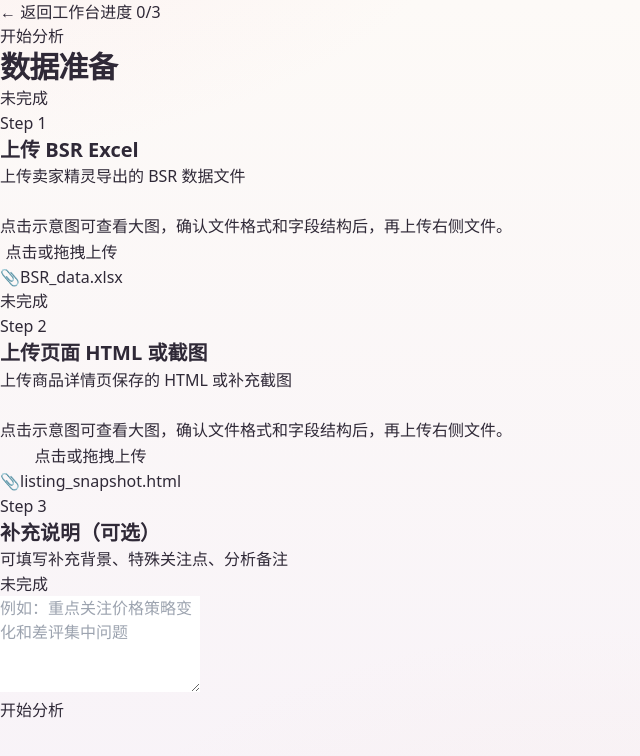
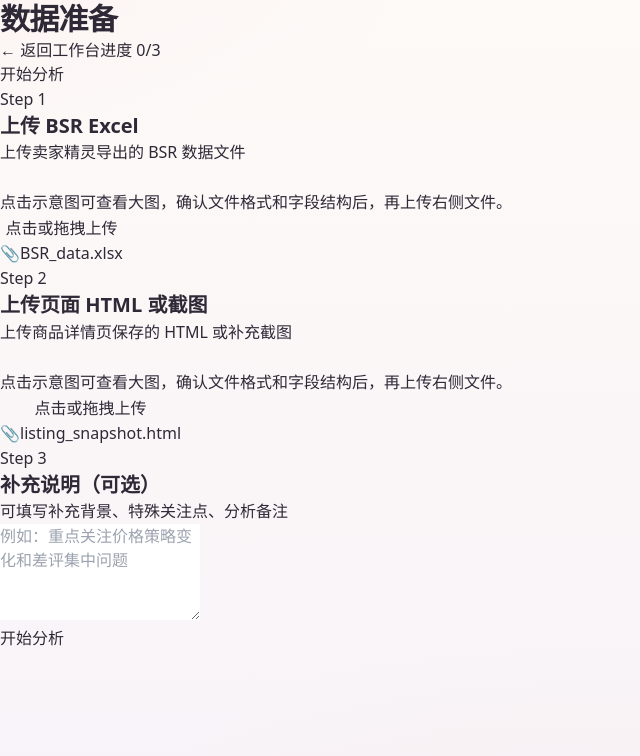
Before and after one commit to Adsel-sudo/Market-Competitor-Analysis-Platform, a Next.js app in the folder frontend/: page /data-prep in a window 1280 px wide. Shown: the top 756 px of the page, without its empty margins (0-640 px from the left). Built offline with nearby package versions, Linux system fonts and the light colour scheme.

Commit message:
Adjust data prep/report layouts and preview modal styling

```diff
--- a/frontend/components/analysis-report/analysis-report-page.tsx
+++ b/frontend/components/analysis-report/analysis-report-page.tsx
@@ -42,7 +42,7 @@ export function AnalysisReportPage({ taskTitle, targetName, statusText }: Analys
   );
 
   return (
-    <PageShell className="h-screen overflow-hidden py-4">
+    <PageShell className="h-screen overflow-hidden px-3 py-4">
       <SectionContainer className="flex h-full max-w-[1600px] flex-col gap-4">
         <div className="flex items-center justify-between">
           <SecondaryButton onClick={() => router.push("/")}>← 返回首页</SecondaryButton>
--- a/frontend/components/data-preparation/data-preparation-page.tsx
+++ b/frontend/components/data-preparation/data-preparation-page.tsx
@@ -38,22 +38,21 @@ export function DataPreparationPage({ moduleName, targetObject }: DataPreparatio
   return (
     <PageShell className="h-screen overflow-hidden px-5 pt-2 lg:px-8 lg:pt-3 xl:px-12">
       <SectionContainer className="flex h-full flex-col space-y-3">
-        <div className="mx-auto flex w-full max-w-[1220px] items-center justify-center gap-5">
-          <header className="glass-card flex w-[64%] max-w-[860px] items-center justify-between rounded-[24px] px-5 py-2 lg:px-7">
+        <div className="mx-auto flex w-full max-w-[1380px] items-center justify-center gap-5">
+          <h1 className="shrink-0 text-[34px] font-semibold leading-none tracking-tight text-[#4a3f63]">数据准备</h1>
+          <header className="glass-card flex w-[58%] max-w-[860px] items-center justify-between rounded-[24px] px-5 py-2 lg:px-7">
             <SecondaryButton onClick={() => router.push("/")}>← 返回工作台</SecondaryButton>
             <span className="rounded-full bg-[color:var(--accent-secondary)] px-3 py-1 text-xs text-[color:var(--accent-primary)]">
               进度 {completedCount}/3
             </span>
           </header>
-          <PrimaryButton onClick={jumpToPage3}>开始分析</PrimaryButton>
+          <PrimaryButton className="shrink-0" onClick={jumpToPage3}>
+            开始分析
+          </PrimaryButton>
         </div>
 
         <GlassCard className="mx-auto flex min-h-0 w-full max-w-[1820px] flex-1 flex-col space-y-5 p-6 pt-4 lg:p-8 lg:pt-5">
-          <div className="flex items-start justify-between shrink-0">
-            <h1 className="text-[34px] font-semibold leading-none tracking-tight text-[#4a3f63]">数据准备</h1>
-          </div>
-
-          <div className="grid min-h-0 flex-1 gap-4 lg:grid-cols-[72px_minmax(0,1fr)]">
+          <div className="grid min-h-0 flex-1 gap-4 overflow-y-auto pr-2 lg:grid-cols-[72px_minmax(0,1fr)]">
             <aside className="hidden lg:flex lg:items-center lg:justify-center">
               <div className="relative flex h-[84%] min-h-[500px] w-10 items-center justify-center">
                 <div className="h-full w-[4px] rounded-full bg-[#d8d2e0]" />
--- a/frontend/components/data-preparation/step-card.tsx
+++ b/frontend/components/data-preparation/step-card.tsx
@@ -39,16 +39,11 @@ export function StepCard({ index, step, note, onToggleComplete, onNoteChange }:
               <p className="mt-1 text-sm text-secondary">{step.description}</p>
             </div>
           )}
-          <span
-            className={cn(
-              "rounded-full px-2.5 py-1 text-xs font-medium",
-              step.completed
-                ? "bg-[color:var(--success-soft)] text-[color:var(--success-text)]"
-                : "bg-white/70 text-secondary",
-            )}
-          >
-            {step.completed ? "已完成" : "未完成"}
-          </span>
+          {step.completed ? (
+            <span className={cn("rounded-full bg-[color:var(--success-soft)] px-2.5 py-1 text-xs font-medium text-[color:var(--success-text)]")}>
+              已完成
+            </span>
+          ) : null}
         </div>
 
         {step.type === "upload" ? (
@@ -99,15 +94,15 @@ export function StepCard({ index, step, note, onToggleComplete, onNoteChange }:
 
       {showPreview ? (
         <div
-          className="fixed inset-0 z-[100] flex items-center justify-center bg-black/80 px-4"
+          className="fixed inset-0 z-[100] flex items-center justify-center px-4"
           role="dialog"
           aria-modal="true"
         >
-          <div className="relative w-full max-w-[960px]">
+          <div className="relative w-full max-w-[980px] rounded-sm bg-black p-3">
             <button
               type="button"
               aria-label="关闭预览"
-              className="absolute -top-10 right-0 flex h-8 w-8 items-center justify-center rounded-full bg-black text-lg leading-none text-white transition hover:scale-105"
+              className="absolute -top-3 -right-4 flex h-8 w-8 items-center justify-center rounded-full bg-black text-lg leading-none text-white transition hover:scale-105"
               onClick={() => setShowPreview(false)}
             >
               ×
```
